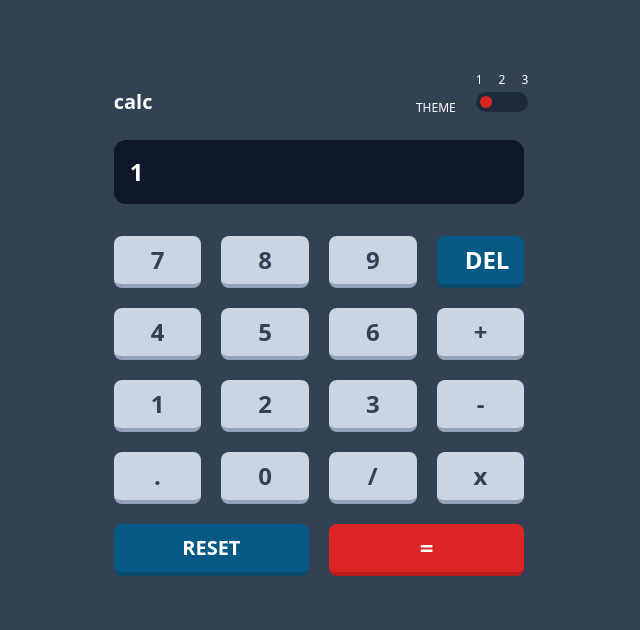
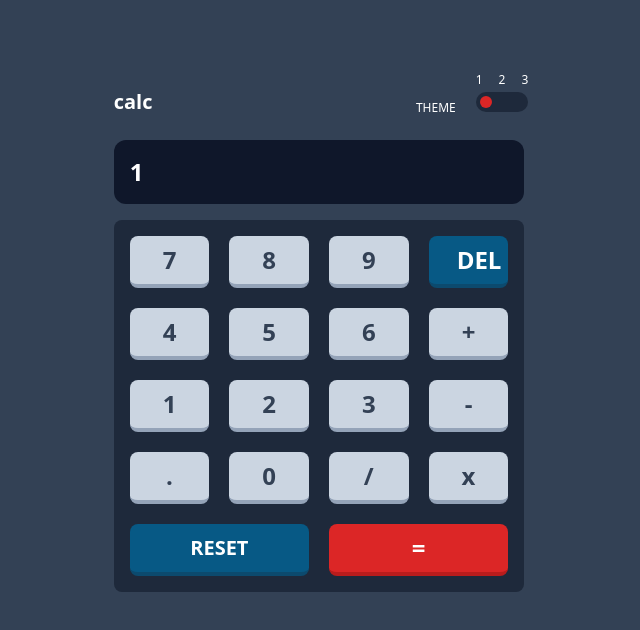
Before and after one commit to oseji/normal-calculator, a website: page index.html in a window 1280 px wide. Shown: the whole page, without its empty margins (321-961 px from the left). Drawn offline with nearby package versions, Linux system fonts and the light colour scheme; files that its build step writes are made by us from their sources.

Commit message:
Add files via upload

```diff
--- a/input.css
+++ b/input.css
@@ -49,7 +49,7 @@ body {
 
 /*BUTTON SECTION*/
 .button-section {
-  @apply grid grid-cols-4 gap-5 h-3/4 mt-4 py-4 rounded-lg bg-slate-700;
+  @apply grid grid-cols-4 gap-5 h-3/4 mt-4 p-4 rounded-lg bg-slate-800;
 }
 
 .button-row {
```
